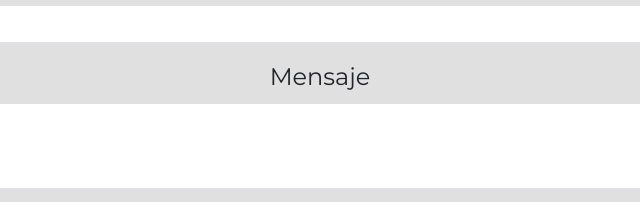
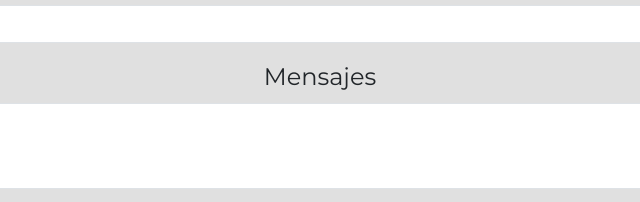
Before and after one commit to lanyplaza16/proyecto-decofresas, a plain HTML site: page pages/contacto.html in a window 1280 px wide. Shown: the part 843-1045 px from the top of the page, 320-960 px from the left. Drawn offline with nearby package versions, Linux system fonts and the light colour scheme.

Commit message:
Cambio prueba

```diff
--- a/pages/contacto.html
+++ b/pages/contacto.html
@@ -105,7 +105,7 @@
                             <input type="email" class="form-control" id="exampleFormControlInput1" placeholder="correo@dominio.com">
                         </div>
                         <div class="mb-3">
-                            <label for="exampleFormControlTextarea1" class="form-label">Mensaje</label>
+                            <label for="exampleFormControlTextarea1" class="form-label">Mensajes</label>
                             <textarea class="form-control" id="exampleFormControlTextarea1" rows="3"></textarea>
                         </div>
                         <div class="mb-3">
```
